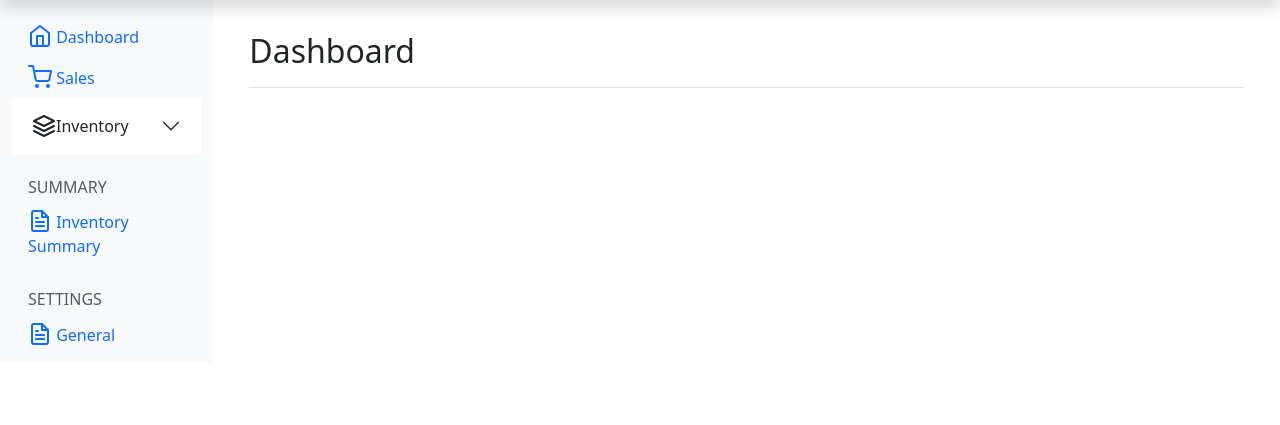
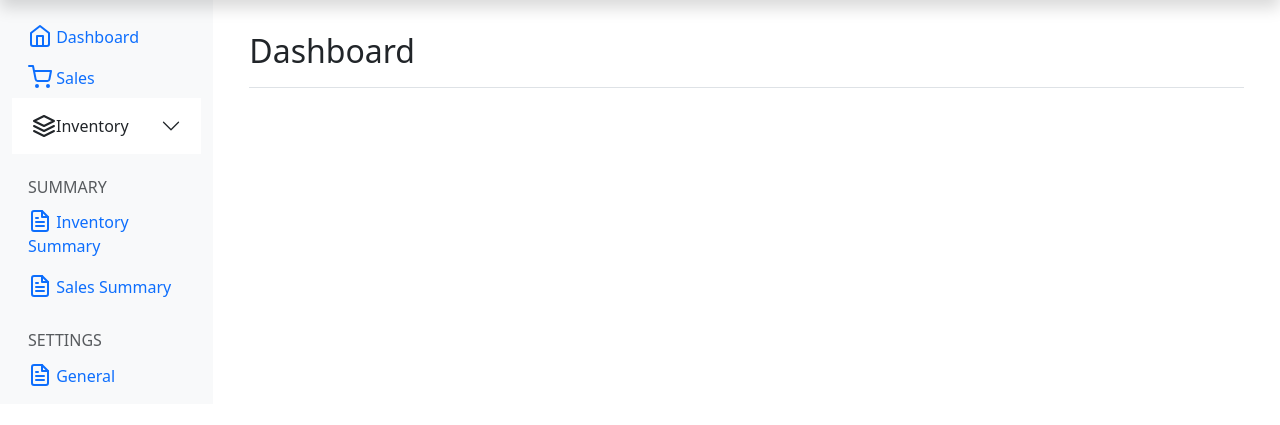
Before and after one commit to lolideppt123/inventory-management-1, a Django app: page / in a window 1280 px wide. Shown: the part 36-461 px from the top of the page. Run offline with Django 4.2, Linux system fonts and the light colour scheme; the visitor is signed in with stand-in values (Sample User, id 1); some libraries are stand-ins or nearby versions.

Commit message:
Added Sales Summary link in side bar

```diff
--- a/templates/partials/_sidebar.html
+++ b/templates/partials/_sidebar.html
@@ -89,6 +89,12 @@
                     Inventory Summary
                 </a>
             </li>
+            <li class="nav-item">
+                <a class="nav-link" href="{% url 'sales:sales_statistics' %}">
+                    <span data-feather="file-text" class="align-text-bottom"></span>
+                    Sales Summary
+                </a>
+            </li>
         </ul>
 
         <h6 class="sidebar-heading d-flex justify-content-between align-items-center px-3 mt-4 mb-1 text-muted text-uppercase">
```
